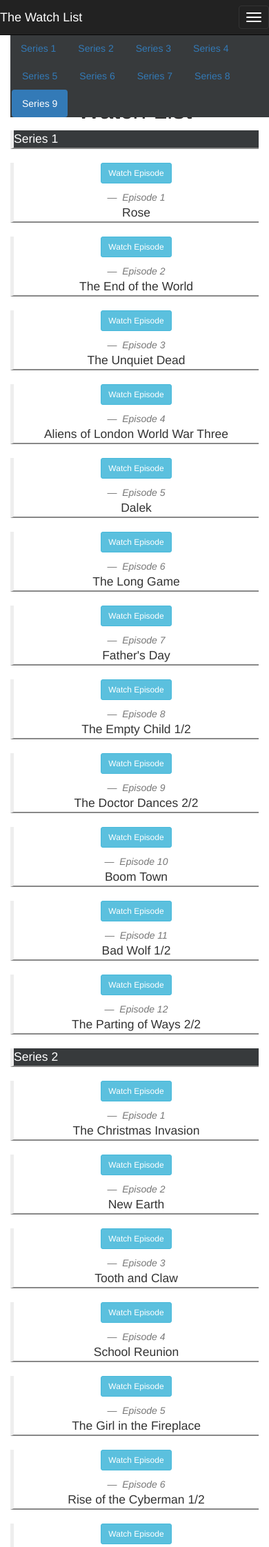
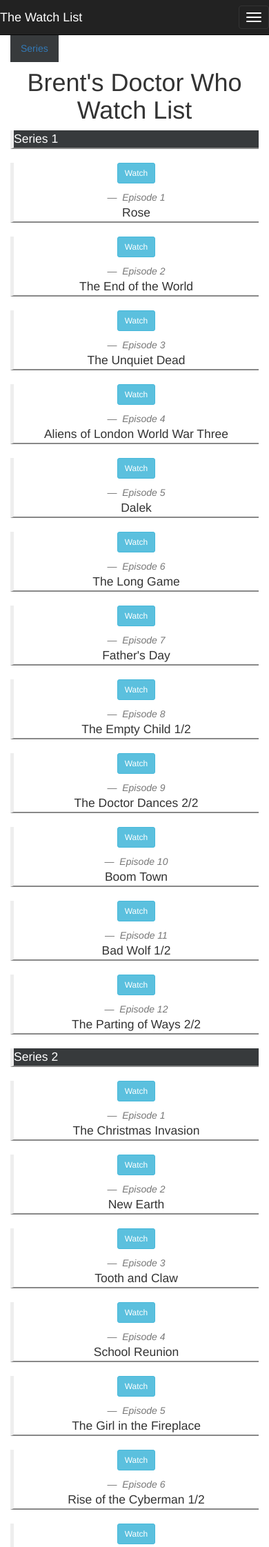
Before and after one commit to b2simms/ShowsWatched, a PHP site: page /index.php in a window 390 px wide. Shown: the top 2243 px of the page at 69% size. Run offline with PHP 8.4, Linux system fonts and the light colour scheme; a user stored in the database is signed in; data comes from the database, SQL or seed files in the repository; some libraries are stand-ins or nearby versions.

Commit message:
adding responsive design nav menu

```diff
--- a/css/custom.css
+++ b/css/custom.css
@@ -1,6 +1,5 @@
 body{
 	padding: 50px;
-    position: relative;
 }
 
 .flag{
@@ -37,6 +36,10 @@
     background-color: #373a3c;
 }
 
+ .hiddenLarge {
+    display: none;
+}
+
 @media screen and (max-width: 550px) {
     body {
     	padding: 0px;
@@ -48,4 +51,13 @@
     .blockquote{
     	padding: 0px;
     }
+    .hiddenSmall {
+        display: none;
+    }
+    .hiddenLarge {
+        display: block;
+    }
+    .dropdown-menu {
+        min-width: 0px;
+    }
 }
--- a/episodes.php
+++ b/episodes.php
@@ -40,35 +40,28 @@
     <?php
     	try{
 
-            //create SQL insert statement
+            //create SQL select statement
             $sqlInsert = "Select * from episodes";
 
             //use PDO prepared to sanitize data
             $statement = $db->prepare($sqlInsert);
 
-    		$statement->execute();
+    		    $statement->execute();
 
-            //check if one new row was created
-            if($statement->rowCount() == 1){
-                $result = "<p style='padding:20px; border: 1px solid gray; color: green;'> Feedback displayed!</p>";
-            }
-        }catch (PDOException $ex){
-            $result = "<p style='padding:20px; border: 1px solid gray; color: red;'> An error occurred: ".$ex->getMessage()."</p>";
+          }catch (PDOException $ex){
+            $result = flashMessage("An error occurred: ".$ex->getMessage());
         }
 
         $valid_query = $statement->setFetchMode(PDO::FETCH_ASSOC);
 
         $message_list = $statement->fetchAll();
 
-
-        //echo show_messages($message_list);
-
     ?>
 
   <div class="container-fluid">
     <div class="row">
       <nav class="fixed" id="myScrollspy">
-        <ul class="nav nav-pills">
+        <ul class="hiddenSmall nav nav-pills">
           <li><a href="#section1">Series 1</a></li>
           <li><a href="#section2">Series 2</a></li>
           <li><a href="#section3">Series 3</a></li>
@@ -79,9 +72,25 @@
           <li><a href="#section8">Series 8</a></li>
           <li><a href="#section9">Series 9</a></li>
         </ul>
+        <ul class="hiddenLarge nav nav-pills">
+          <li class="nav-item dropdown">
+            <a class="nav-link dropdown-toggle" data-toggle="dropdown" href="#" role="button" aria-haspopup="true" aria-expanded="false">Series</a>
+            <div class="dropdown-menu">
+              <a class="btn btn-info" href="#section1">Series 1</a>
+              <a class="btn btn-info" href="#section2">Series 2</a>
+              <a class="btn btn-info" href="#section3">Series 3</a>
+              <a class="btn btn-info" href="#section4">Series 4</a>
+              <a class="btn btn-info" href="#section5">Series 5</a>
+              <a class="btn btn-info" href="#section6">Series 6</a>
+              <a class="btn btn-info" href="#section7">Series 7</a>
+              <a class="btn btn-info" href="#section8">Series 8</a>
+              <a class="btn btn-info" href="#section9">Series 9</a>
+            </div>
+          </li>
+        </ul>
       </nav>
 
-        <?php echo show_episodes($message_list); ?>
+      <?php echo show_episodes($message_list); ?>
     </div>
   </div>
 
--- a/resource/utilities.php
+++ b/resource/utilities.php
@@ -136,8 +136,8 @@
  * @return string, list containing all episodes
  */
 function show_episodes($form_episode_array){
+
     $episodes = '';
-
     $series = 0;
 
     //loop through error array and display all items in a list
@@ -151,69 +151,35 @@
             }
 
             if($the_episode['status'] === '2'){
-                $episodes .= '<blockquote class="blockquote watched" id="episode';
-                $episodes .= "{$the_episode['id']}";
-                $episodes .= '">';
+                $episodes .= addBackgroundTintClass($the_episode, true);
             }else{
-                $episodes .= '<blockquote class="blockquote" id="episode';
-                $episodes .= "{$the_episode['id']}";
-                $episodes .= '">';
+                $episodes .= addBackgroundTintClass($the_episode, false);
             }
 
             if($the_episode['status'] === '0'){
-                $episodes .= '<p class="m-b-0 pill-label">';
+                $episodes .= movePillRight(true);
             }else{
-                $episodes .= '<p class="m-b-0">';
+                $episodes .= movePillRight(false);
             }
 
             if($the_episode['status'] === '2'){
-                $episodes .= '<span class="label label-success">Watched</span>';
+                $episodes .= setPill('success">Watched');
             }else if($the_episode['status'] === '1'){
-                $episodes .= '<span class="label label-warning">Claimed by ';
-                $episodes .= "{$the_episode['assigned_name']}";
-                $episodes .= '</span>';
+                $episodes .= setPill('warning">Claimed by '."{$the_episode['assigned_name']}");
             }else if($the_episode['status'] === '0'){
-                $episodes .= '<span class="label label-info">To Watch</span>';
+                $episodes .= setPill('info">To Watch');
             }
 
             //set buttons
             if(isAuthorizedUser() && $the_episode['status'] === '0'){
-                $episodes .= '<form action="index.php#episode';
-                $episodes .= "{$the_episode['id']}";
-                $episodes .= '" method="post">';
-                $episodes .= '<input type="hidden" name="id" value="';
-                $episodes .= "{$the_episode['id']}";
-                $episodes .= '">';
-                $episodes .= '<button name="claimBtn" type="submit" class="btn btn-warning btn-sm">Claim Episode</button>';
-                $episodes .= '</form>';
+                $episodes .= addForm($the_episode,'warning" name="claimBtn" >Claim Episode');
             }else if(isAuthorizedUser() && $the_episode['status'] === '1' && strcasecmp($the_episode['assigned_name'], $_SESSION['username']) == 0 ){
-                $episodes .= '<form action="index.php#episode';
-                $episodes .= "{$the_episode['id']}";
-                $episodes .= '" method="post">';
-                $episodes .= '<input type="hidden" name="id" value="';
-                $episodes .= "{$the_episode['id']}";
-                $episodes .= '">';
-                $episodes .= '<button name="unclaimBtn" type="submit" class="btn btn-danger btn-sm">Unclaim Episode</button>';
-                $episodes .= '</form>';
+                $episodes .= addForm($the_episode,'danger" name="unclaimBtn" >Unclaim Episode');
             }
              if(isAdminUser() && $the_episode['status'] === '2'){
-                $episodes .= '<form action="index.php#episode';
-                $episodes .= "{$the_episode['id']}";
-                $episodes .= '" method="post">';$episodes .= '<form action="" method="post">';
-                $episodes .= '<input type="hidden" name="id" value="';
-                $episodes .= "{$the_episode['id']}";
-                $episodes .= '">';
-                $episodes .= '<button name="unwatchBtn" type="submit" class="btn btn-danger btn-sm">Unwatch</button>';
-                $episodes .= '</form>';
+                $episodes .= addForm($the_episode,'danger" name="unwatchBtn" >Unwatch');
             }else if(isAdminUser()){
-                $episodes .= '<form action="index.php#episode';
-                $episodes .= "{$the_episode['id']}";
-                $episodes .= '" method="post">';
-                $episodes .= '<input type="hidden" name="id" value="';
-                $episodes .= "{$the_episode['id']}";
-                $episodes .= '">';
-                $episodes .= '<button name="watchBtn" type="submit" class="btn btn-info btn-sm">Watch Episode</button>';
-                $episodes .= '</form>';
+                $episodes .= addForm($the_episode,'info" name="watchBtn" >Watch');
             }
 
             $episodes .= '</p><footer class="blockquote-footer">';
@@ -227,3 +193,37 @@
 
     return $episodes;
 }
+
+function addForm($the_episode, $customHTML){
+
+    $form = '<form action="index.php#episode';
+    $form .= "{$the_episode['id']}".'" method="post">';
+    $form .= '<input type="hidden" name="id" value="';
+    $form .= "{$the_episode['id']}".'">';
+    $form .= '<button type="submit" class="btn btn-sm btn-'.$customHTML.'</button>';
+    $form .= '</form>';
+
+    return $form;
+}
+function addBackgroundTintClass($the_episode, $addClassBoolean){
+
+    $block = '<blockquote class="blockquote ';
+    if($addClassBoolean){
+        $block .= "watched";    }
+    $block .= '" id="episode'."{$the_episode['id']}".'">';
+
+    return $block;
+}
+
+function movePillRight($movePillBoolean){
+    $pill = '<p class="m-b-0';
+    if($movePillBoolean){
+        $pill .= " pill-label";    }
+    $pill .= '">';
+
+    return $pill;
+}
+
+function setPill($customHTML){
+    return '<span class="label label-'.$customHTML.'</span>';
+}
```
